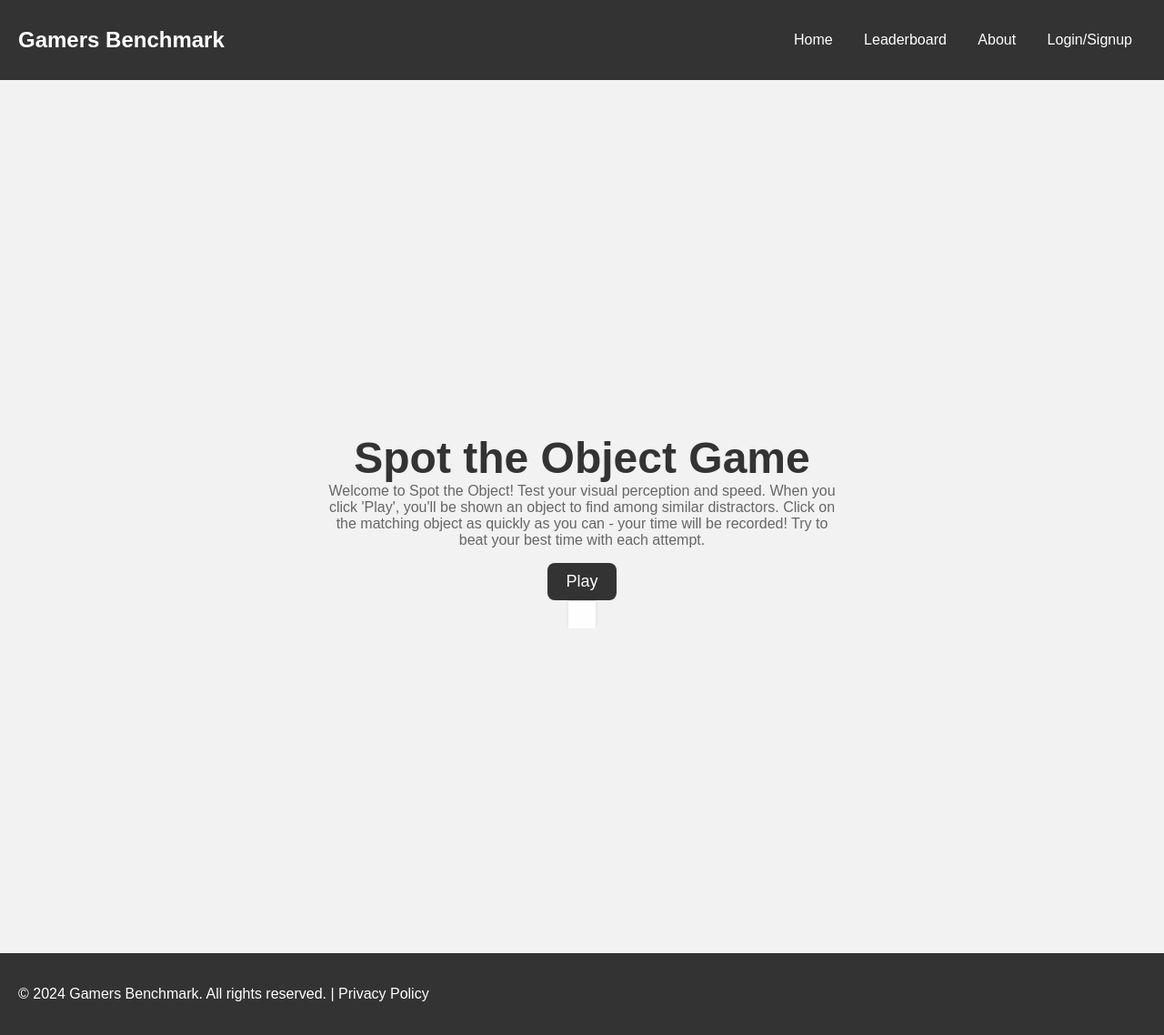
After one commit to zaprithu/Gamers_Benchmark, a PHP site: page /games/spot/spot.html in a window 1280 px wide. The commit adds this page. Shown: the whole page at 91% size. Run offline with PHP 8.4, Linux system fonts and the light colour scheme.

Commit message:
Added the Spot the Object Game

```diff
--- a/games/game.css
+++ b/games/game.css
@@ -105,3 +105,63 @@
     border-bottom-right-radius: 200px;
     box-shadow: 0 0 4px gold;
 }
+
+/* Additional styles needed for Spot the Object game */
+.game-container {
+    max-width: 1200px;
+    margin: 0 auto;
+    padding: 20px;
+    position: relative;
+}
+
+.game-canvas {
+    width: 100%;
+    max-width: 1200px;
+    height: 800px;
+    background-color: #f0f0f0;
+    position: relative;
+    overflow: hidden;
+    margin: 20px auto;
+    border: 2px solid #333;
+    border-radius: 8px;
+    display: none;
+}
+
+.hint-container {
+    position: flex;
+    left: 0;
+    right: 0;
+    bottom: 0;
+    text-align: center;
+    padding: 15px;
+    background-color: rgba(255, 255, 255, 0.95);
+    border-top: 1px solid #ddd;
+    box-shadow: 0 -2px 4px rgba(0,0,0,0.1);
+    z-index: 5;
+}
+
+.game-object {
+    position: absolute;
+    cursor: pointer;
+    transition: transform 0.2s;
+    z-index: 1;
+}
+
+.game-object:hover {
+    transform: scale(1.1);
+    z-index: 2;
+}
+
+.result-display {
+    position: absolute;
+    left: 50%;
+    top: 50%;
+    transform: translate(-50%, -50%);
+    text-align: center;
+    padding: 20px;
+    background-color: #fff;
+    border-radius: 8px;
+    box-shadow: 0 2px 4px rgba(0,0,0,0.1);
+    width: 80%;
+    max-width: 400px;
+}
--- /dev/null
+++ b/games/spot/spot.html
@@ -0,0 +1,78 @@
+<!--
+    Spot the Object
+    HTML file for spot the object game page
+    Made by: Tommy Lam
+
+    Created 11/9/2024
+    Edited 11/10/2024 (Tommy):
+        - Added comments
+    Preconditions:
+        Only inputs are mouse clicks on game objects
+    Postconditions:
+        Final score of the game
+    Errors:
+        None
+    Side effects:
+        None
+    Invariants:
+        None
+    Known faults:
+        None
+-->
+
+<!DOCTYPE html>
+<html>
+<head>
+    <!-- Page information -->
+    <meta charset="UTF-8">
+    <meta name="viewport" content="width=device-width, initial-scale=1.0">
+    <title>Spot the Object Game</title>
+
+    <!-- Link necessary stylesheets -->
+    <link rel="stylesheet" type="text/css" href="../../index.css">
+    <link rel="stylesheet" type="text/css" href="../game.css">
+</head>
+
+<body>
+    <!-- Navigation Bar -->
+    <div class="navbar">
+        <div class="logo">
+            <h2>Gamers Benchmark</h2>
+        </div>
+        <div class="nav-links">
+            <a href="../../index.html">Home</a>
+            <a href="../../leaderboard.html">Leaderboard</a>
+            <a href="../../../website/about/about.html">About</a>
+            <a href="../../../website/log-signup/login.html">Login/Signup</a>
+        </div>
+    </div>
+
+    <div class="game-space">
+        <!-- Header and description for game -->
+        <h1>Spot the Object Game</h1>
+        <p>
+            Welcome to Spot the Object! Test your visual perception and speed.
+            When you click 'Play', you'll be shown an object to find among similar distractors.
+            Click on the matching object as quickly as you can - your time will be recorded!
+            Try to beat your best time with each attempt.
+        </p>
+
+        <!-- JS file that runs game logic -->
+        <script src="./spot.js"></script>
+        <div class="controls">
+            <!-- Play button-->
+            <button class="btn" id="start">Play</button>
+        </div>
+
+        <div class="hint-container" id="hint-container"></div>
+        <div class="game-canvas" id="game-canvas"></div>
+
+    </div>
+
+    <!-- Footer -->
+    <div class="footer">
+        <p>&copy; 2024 Gamers Benchmark. All rights reserved. | <a href="#">Privacy Policy</a></p>
+    </div>
+</body>
+
+</html>
--- /dev/null
+++ b/games/spot/spot.js
@@ -0,0 +1,190 @@
+/*
+    Spot the Object Game
+    Javascript functionality for game logic
+    Made by: Tommy Lam
+
+    Created: 11/9/2024
+    Edited 11/10/2024 (Tommy):
+        - Added comments
+    Preconditions:
+        - DOM must be loaded with required elements:
+            - .game-container
+            - #game-canvas
+            - #hint-container
+            - #start button
+        - Only inputs are mouse clicks on game objects
+    Postconditions:
+        - Returns time taken to find target object
+    Errors:
+        None
+    Side effects:
+        - Modifies DOM by adding/removing game objects
+        - Updates display properties of existing DOM elements
+    Invariants:
+        - Game configuration (shapes, colors, size)
+        - Canvas dimensions
+        - Number of distractor objects
+    Known faults:
+        None
+*/
+
+// Main game class for Spot the Object game
+class SpotGame {
+    // Initialize game properties and set up DOM element references
+    constructor() {
+        // Get DOM elements needed for game
+        this.gameContainer = document.querySelector('.game-container');
+        this.gameCanvas = document.getElementById('game-canvas');
+        this.hintContainer = document.getElementById('hint-container');
+        this.startButton = document.getElementById('start');
+        this.startTime = null;
+
+        // Game configuration object containing all constant game parameters
+        this.config = {
+            numDistractors: 15,                                             // Number of non-target objects
+            objectSize: 40,                                                 // Size of game objects in pixels
+            shapes: ['circle', 'square', 'triangle', 'star'],               // Available shapes
+            colors: ['#FF6B6B', '#4ECDC4', '#45B7D1', '#96CEB4', '#FFEEAD']  // Available colors
+        };
+
+        // Set canvas positioning for proper object placement
+        this.gameCanvas.style.position = 'relative';
+
+        // Event listeners for game interactions
+        this.startButton.addEventListener('click', () => this.startGame());
+
+        // Handle window resize to maintain proper object positions
+        window.addEventListener('resize', () => {
+            if (this.gameCanvas.style.display === 'block') {
+                this.updateObjectPositions();
+            }
+        });
+    }
+
+    // Generate random position for game objects within canvas boundaries
+    getRandomPosition() {
+        const margin = this.config.objectSize;
+        const maxWidth = this.gameCanvas.clientWidth - (2 * margin);
+        const hintHeight = this.hintContainer.offsetHeight || 70;
+        const maxHeight = this.gameCanvas.clientHeight - (2 * margin) - hintHeight;
+
+        return {
+            x: margin + Math.random() * maxWidth,
+            y: margin + Math.random() * maxHeight
+        };
+    }
+
+    // Create a new game object with random shape and color
+    createObject(isTarget = false) {
+        // Create DOM element for game object
+        const object = document.createElement('div');
+        const shape = this.config.shapes[Math.floor(Math.random() * this.config.shapes.length)];
+        const color = this.config.colors[Math.floor(Math.random() * this.config.colors.length)];
+
+        // Set basic object properties
+        object.className = 'game-object';
+        if (isTarget) object.classList.add('target');
+
+        object.style.width = `${this.config.objectSize}px`;
+        object.style.height = `${this.config.objectSize}px`;
+        object.style.backgroundColor = color;
+
+        // Apply different shape styles based on random selection
+        switch(shape) {
+            case 'circle':
+                object.style.borderRadius = '50%';
+                break;
+            case 'triangle':
+                object.style.clipPath = 'polygon(50% 0%, 0% 100%, 100% 100%)';
+                break;
+            case 'star':
+                object.style.clipPath = 'polygon(50% 0%, 61% 35%, 98% 35%, 68% 57%, 79% 91%, 50% 70%, 21% 91%, 32% 57%, 2% 35%, 39% 35%)';
+                break;
+        }
+
+        // Set random position for the object
+        const pos = this.getRandomPosition();
+        object.style.left = `${pos.x}px`;
+        object.style.top = `${pos.y}px`;
+
+        return { object, shape, color };
+    }
+
+    // Update positions of all objects when window is resized
+    updateObjectPositions() {
+        const objects = this.gameCanvas.getElementsByClassName('game-object');
+        Array.from(objects).forEach(object => {
+            const pos = this.getRandomPosition();
+            object.style.left = `${pos.x}px`;
+            object.style.top = `${pos.y}px`;
+        });
+    }
+
+    // Display the target object as a hint to the player
+    showHint(targetObject) {
+        this.hintContainer.innerHTML = `
+            <div style="display: flex; align-items: center; justify-content: center; gap: 10px;">
+                <p style="margin: 0; font-weight: bold;">Find this object:</p>
+                <div style="
+                    width: ${this.config.objectSize}px;
+                    height: ${this.config.objectSize}px;
+                    ${targetObject.object.style.cssText}
+                    display: inline-block;
+                    vertical-align: middle;
+                "></div>
+            </div>
+        `;
+        this.hintContainer.style.display = 'block';
+    }
+
+    // Handle end of game when target is found
+    handleGameEnd() {
+        // Calculate time taken to find object
+        const endTime = (Date.now() - this.startTime) / 1000;
+
+        // Create and display results
+        const resultDisplay = document.createElement('div');
+        resultDisplay.className = 'result-display';
+        resultDisplay.innerHTML = `
+            <h2>Great job!</h2>
+            <p>You found the object in ${endTime.toFixed(2)} seconds!</p>
+            <button class="btn" onclick="game.startGame()">Play Again</button>
+        `;
+
+        // Clear canvas and show results
+        this.gameCanvas.innerHTML = '';
+        this.gameCanvas.appendChild(resultDisplay);
+    }
+
+    // Initialize and start a new game
+    startGame() {
+        // Hide start button and prepare game canvas
+        this.startButton.style.display = 'none';
+        this.gameCanvas.style.display = 'block';
+        this.gameCanvas.innerHTML = '';
+        this.hintContainer.style.display = 'block';
+
+        // Create and add target object
+        const target = this.createObject(true);
+        target.object.addEventListener('click', () => this.handleGameEnd());
+        this.gameCanvas.appendChild(target.object);
+
+        // Show hint for target object
+        this.showHint(target);
+
+        // Create and add distractor objects
+        for (let i = 0; i < this.config.numDistractors; i++) {
+            const distractor = this.createObject();
+            this.gameCanvas.appendChild(distractor.object);
+        }
+
+        // Initialize game timer
+        this.startTime = Date.now();
+    }
+}
+
+// Create game instance when DOM is fully loaded
+let game;
+document.addEventListener('DOMContentLoaded', () => {
+    game = new SpotGame();
+});
```
Also changed, not shown: index.html (+3 -5 lines), images/spot.png (added).
